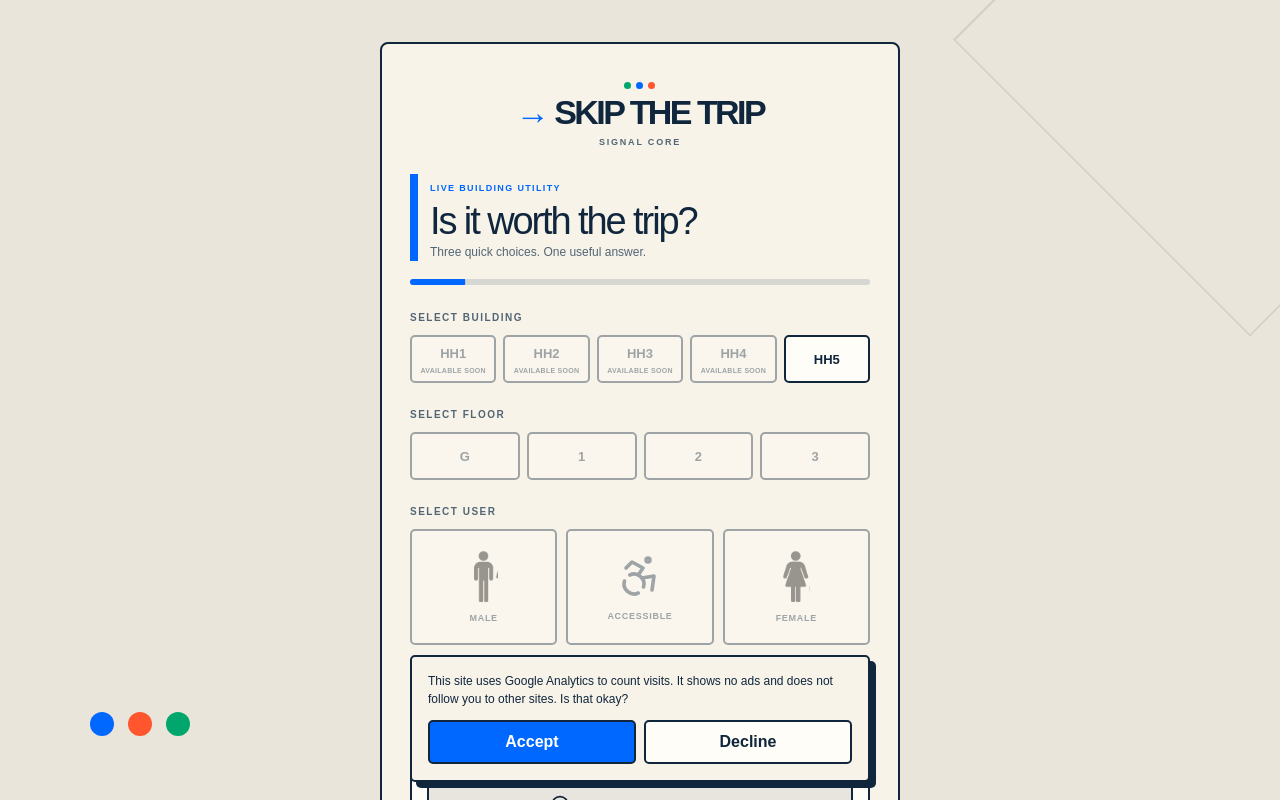
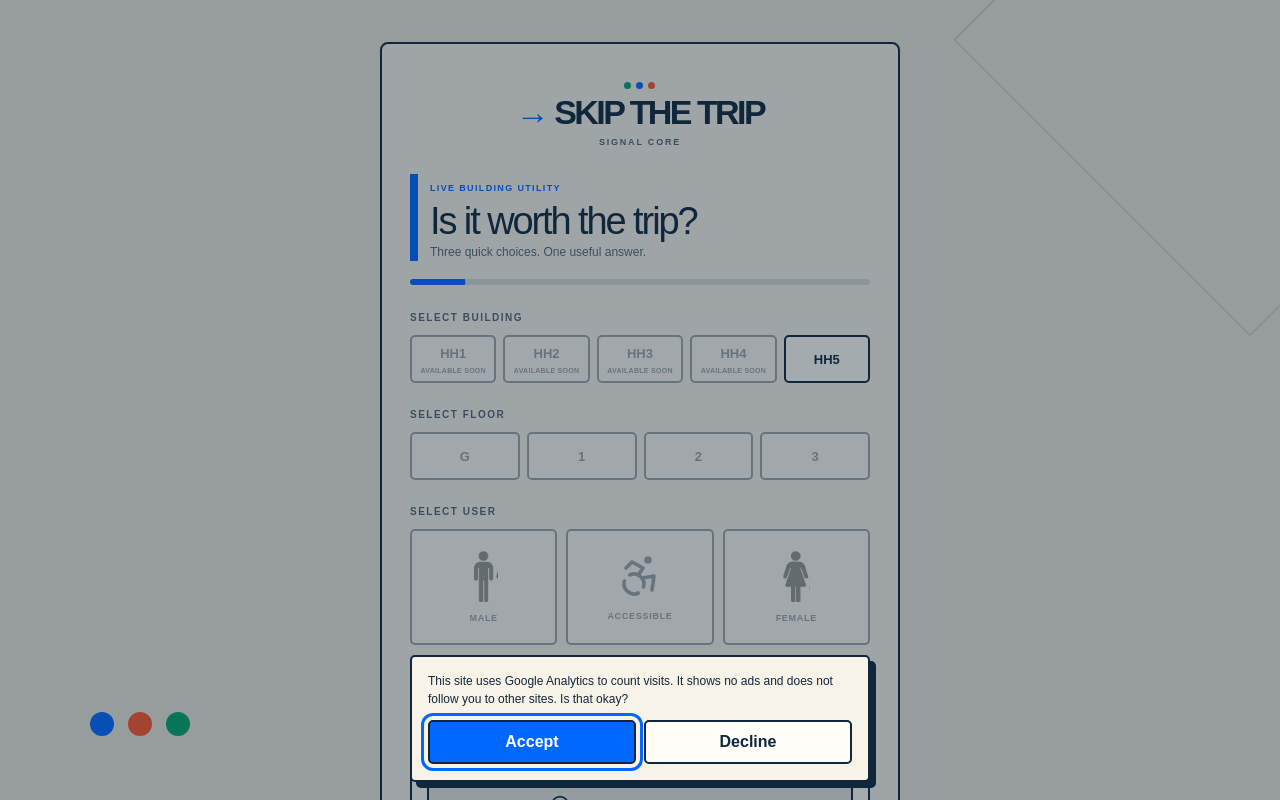
Before and after one commit to danilomoreiraai/skip-the-trip, a React (Vite) app in the folder web/: page / in a window 1280 px wide. Shown: the top 800 px of the page. Built offline with nearby package versions, Linux system fonts and the light colour scheme; no server answers.

Commit message:
fix(accessibility): contain focus in modal dialogs

```diff
--- a/web/src/App.tsx
+++ b/web/src/App.tsx
@@ -1,7 +1,16 @@
 import { useMutation, useQuery, useQueryClient } from "@tanstack/react-query";
 import { Accessibility } from "lucide-react";
 import { AnimatePresence, m, useReducedMotion } from "motion/react";
-import { lazy, Suspense, useEffect, useRef, useState } from "react";
+import {
+  type KeyboardEvent,
+  lazy,
+  type ReactNode,
+  Suspense,
+  type SyntheticEvent,
+  useEffect,
+  useRef,
+  useState,
+} from "react";
 import { Link, Route, Routes, useLocation } from "react-router-dom";
 import { StatusPanel } from "./components/StatusPanel";
 import { AppSkeleton, Button, Selector, Spinner, Toast } from "./components/ui";
@@ -52,6 +61,66 @@
     default: module.NotFound,
   })),
 );
+function ModalDialog({
+  className,
+  labelledBy,
+  onCancel,
+  returnFocusTo,
+  children,
+}: {
+  className: string;
+  labelledBy: string;
+  onCancel: (event: SyntheticEvent<HTMLDialogElement>) => void;
+  returnFocusTo?: HTMLElement | null;
+  children: ReactNode;
+}) {
+  const ref = useRef<HTMLDialogElement>(null);
+  const containFocus = (event: KeyboardEvent<HTMLDialogElement>) => {
+    if (event.key !== "Tab") return;
+    const buttons = Array.from(
+      event.currentTarget.querySelectorAll<HTMLButtonElement>(
+        "button:not(:disabled)",
+      ),
+    );
+    const first = buttons[0];
+    const last = buttons.at(-1);
+    if (!first || !last) return;
+    if (event.shiftKey && document.activeElement === first) {
+      event.preventDefault();
+      last.focus();
+    } else if (!event.shiftKey && document.activeElement === last) {
+      event.preventDefault();
+      first.focus();
+    }
+  };
+  useEffect(() => {
+    const dialog = ref.current;
+    const previouslyFocused =
+      document.activeElement instanceof HTMLElement
+        ? document.activeElement
+        : null;
+    dialog?.showModal();
+    dialog?.querySelector<HTMLElement>("[data-modal-initial-focus]")?.focus();
+    return () => {
+      if (dialog?.open) dialog.close();
+      const focusTarget = returnFocusTo?.isConnected
+        ? returnFocusTo
+        : previouslyFocused;
+      if (focusTarget?.isConnected) focusTarget.focus();
+    };
+  }, [returnFocusTo]);
+  return (
+    <dialog
+      ref={ref}
+      className={className}
+      aria-labelledby={labelledBy}
+      onCancel={onCancel}
+      onKeyDown={containFocus}
+    >
+      {children}
+    </dialog>
+  );
+}
 function CategoryIcon({ category }: { category: string }) {
   if (category === "Accessible")
     return (
@@ -77,6 +146,7 @@
   } | null>(null);
   const [verifyingLocation, setVerifyingLocation] = useState(false);
   const locationJustVerified = useRef(false);
+  const voteTrigger = useRef<HTMLButtonElement | null>(null);
   const client = useQueryClient();
   const parsed = bathroomSchema.safeParse(selection);
   const bathroom = parsed.success ? parsed.data : null;
@@ -314,7 +384,8 @@
                 mutation.isPending ||
                 now < voteCooldownUntil
               }
-              onClick={() => {
+              onClick={(event) => {
+                voteTrigger.current = event.currentTarget;
                 if (bathroom) vote(bathroom, true);
               }}
             >
@@ -343,7 +414,8 @@
                 mutation.isPending ||
                 now < voteCooldownUntil
               }
-              onClick={() => {
+              onClick={(event) => {
+                voteTrigger.current = event.currentTarget;
                 if (bathroom) vote(bathroom, false);
               }}
             >
@@ -380,14 +452,20 @@
           />
         </div>
       </section>
-      {toast && <Toast message={toast} onClose={() => setToast("")} />}
+      {toast && !pendingVote && (
+        <Toast message={toast} onClose={() => setToast("")} />
+      )}
       {pendingVote && (
-        <section
+        <ModalDialog
           className="location-dialog"
-          role="dialog"
-          aria-modal="true"
-          aria-labelledby="location-dialog-title"
+          labelledBy="location-dialog-title"
+          returnFocusTo={voteTrigger.current}
+          onCancel={(event) => {
+            if (verifyingLocation) event.preventDefault();
+            else setPendingVote(null);
+          }}
         >
+          {toast && <Toast message={toast} onClose={() => setToast("")} />}
           <h2 id="location-dialog-title">Confirm your location to vote</h2>
           <p>
             We discard your coordinates after verification. Verification lasts 4
@@ -396,6 +474,7 @@
           <div>
             <button
               type="button"
+              data-modal-initial-focus
               disabled={verifyingLocation}
               onClick={() => void requestLocationAndVote()}
             >
@@ -411,7 +490,7 @@
               Cancel
             </button>
           </div>
-        </section>
+        </ModalDialog>
       )}
     </m.main>
   );
@@ -472,11 +551,10 @@
         </footer>
       </m.div>
       {analyticsConsent === null && (
-        <section
+        <ModalDialog
           className="consent-popup"
-          role="dialog"
-          aria-modal="true"
-          aria-labelledby="analytics-consent-title"
+          labelledBy="analytics-consent-title"
+          onCancel={(event) => event.preventDefault()}
         >
           <p id="analytics-consent-title">
             This site uses Google Analytics to count visits. It shows no ads and
@@ -485,6 +563,7 @@
           <div>
             <button
               type="button"
+              data-modal-initial-focus
               onClick={() => changeAnalyticsConsent("accepted")}
             >
               Accept
@@ -496,7 +575,7 @@
               Decline
             </button>
           </div>
-        </section>
+        </ModalDialog>
       )}
     </div>
   );
--- a/web/src/index.css
+++ b/web/src/index.css
@@ -24,12 +24,13 @@
 .brand-dots i { width:7px;height:7px;border-radius:50%;background:var(--positive); }
 .brand-dots i:nth-child(2){background:var(--accent)}.brand-dots i:nth-child(3){background:var(--negative)}
 .product-intro { margin-bottom:18px;border-left:8px solid var(--accent);padding-left:12px; }
-.location-dialog { position:fixed;inset:auto 16px calc(24px + env(safe-area-inset-bottom));z-index:30;width:min(420px,calc(100vw - 32px));max-height:calc(100svh - 48px);overflow:auto;margin:auto;padding:20px;background:var(--surface);border:2px solid var(--ink);box-shadow:6px 6px 0 var(--ink); }
+.location-dialog { position:fixed;inset:auto 16px calc(24px + env(safe-area-inset-bottom));z-index:30;width:min(420px,calc(100vw - 32px));max-height:calc(100svh - 48px);overflow:auto;margin:auto;padding:20px;background:var(--surface);color:var(--ink);border:2px solid var(--ink);box-shadow:6px 6px 0 var(--ink); }
 .location-dialog h2 { margin:0 0 8px;font-size:20px; }
 .location-dialog p { margin:0 0 16px;color:var(--muted);font-size:13px; }
 .location-dialog div { display:flex;gap:10px; }
 .location-dialog button { flex:1;min-height:44px;padding:10px 14px;border:2px solid var(--ink);background:var(--accent);color:#fff;font-weight:800; }
 .location-dialog button:last-child { background:var(--surface);color:var(--ink); }
+.location-dialog button:focus,.consent-popup button:focus{outline:3px solid var(--focus);outline-offset:4px}
 .product-intro .eyebrow,.document-card .eyebrow { font-size:9px;font-weight:900;letter-spacing:.15em;text-transform:uppercase;color:var(--accent); }
 .product-intro h1 { margin:5px 0 3px;font-size:clamp(24px,8vw,38px);line-height:.98;letter-spacing:-.055em; }
 .product-intro p { margin:0;font-size:12px;color:var(--muted); }
@@ -71,7 +72,8 @@
 .skeleton-line.short{width:58%}.skeleton-chip{width:90px;height:18px}.skeleton-heading{width:70%;height:42px;margin:12px 0 25px}.skeleton-control{height:58px;margin-bottom:25px}.skeleton-grid{display:grid;grid-template-columns:repeat(3,1fr);gap:8px}.skeleton-tile{height:130px}
 .document-card{min-height:460px}.document-card h1{font-size:32px;line-height:1;letter-spacing:-.05em;margin:18px 0}.document-card h2{font-size:15px;margin:22px 0 8px}.document-card p{font-size:12px;line-height:1.65;color:var(--muted)}.back-link{display:flex;align-items:center;gap:7px;margin-bottom:22px;font-size:11px}
 .privacy-actions,.consent-popup>div{display:flex;gap:8px}.privacy-actions{margin:0;padding:0;border:0}.privacy-actions button,.consent-popup button{min-height:44px;border:2px solid var(--line);border-radius:var(--radius-control);background:var(--surface-2);color:var(--ink);font-weight:900;padding:8px 12px}.privacy-actions button:first-child,.consent-popup button:first-child{background:var(--accent);color:#fff}
-.consent-popup{position:fixed;z-index:30;left:50%;bottom:18px;transform:translateX(-50%);width:min(460px,calc(100vw - 24px));padding:16px;border:2px solid var(--line);border-radius:var(--radius-control);background:var(--surface);box-shadow:6px 6px 0 var(--ink);color:var(--ink)}.consent-popup p{margin:0 0 12px;font-size:12px;line-height:1.45}.consent-popup>div button{flex:1}
+.consent-popup{position:fixed;z-index:30;top:auto;right:auto;left:50%;bottom:18px;margin:0;transform:translateX(-50%);width:min(460px,calc(100vw - 24px));padding:16px;border:2px solid var(--line);border-radius:var(--radius-control);background:var(--surface);box-shadow:6px 6px 0 var(--ink);color:var(--ink)}.consent-popup p{margin:0 0 12px;font-size:12px;line-height:1.45}.consent-popup>div button{flex:1}
+.consent-popup::backdrop,.location-dialog::backdrop{background:rgb(16 38 60 / .38)}
 .fatal-error{min-height:100svh;display:grid;place-content:center;gap:12px;padding:32px;background:#e9e5da;color:#10263c}.fatal-error span{font-size:10px;font-weight:900;letter-spacing:.15em;text-transform:uppercase;color:#0068ff}.fatal-error h1,.fatal-error p{margin:0;max-width:520px}.fatal-error button{justify-self:start;margin-top:12px;border:2px solid #10263c;background:#0068ff;color:#fff;padding:12px 18px;font-weight:900}
 
 @media(min-width:900px){.experience{display:grid;place-items:start center;padding-top:42px}.site-shell{margin:0}}
```
Also changed, not shown: 1 other file (tests, documents, lock files or other folders).
